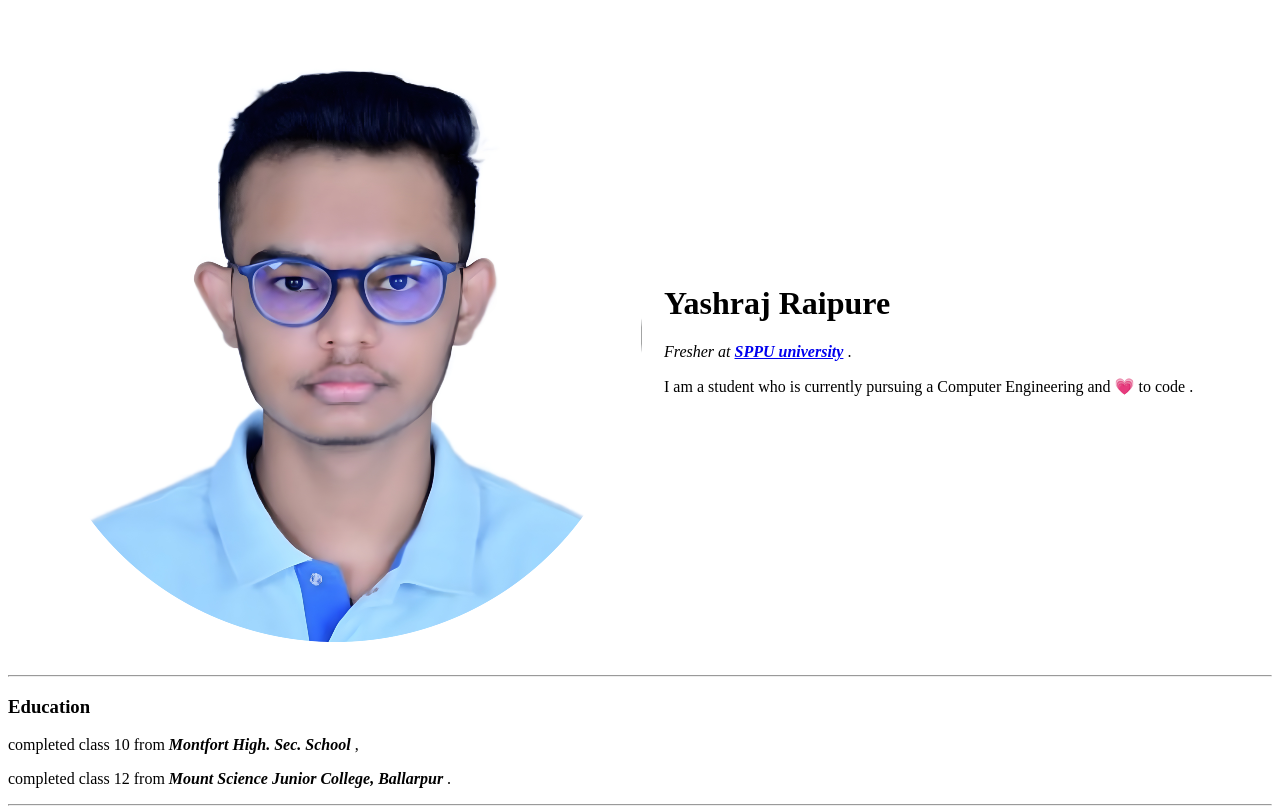
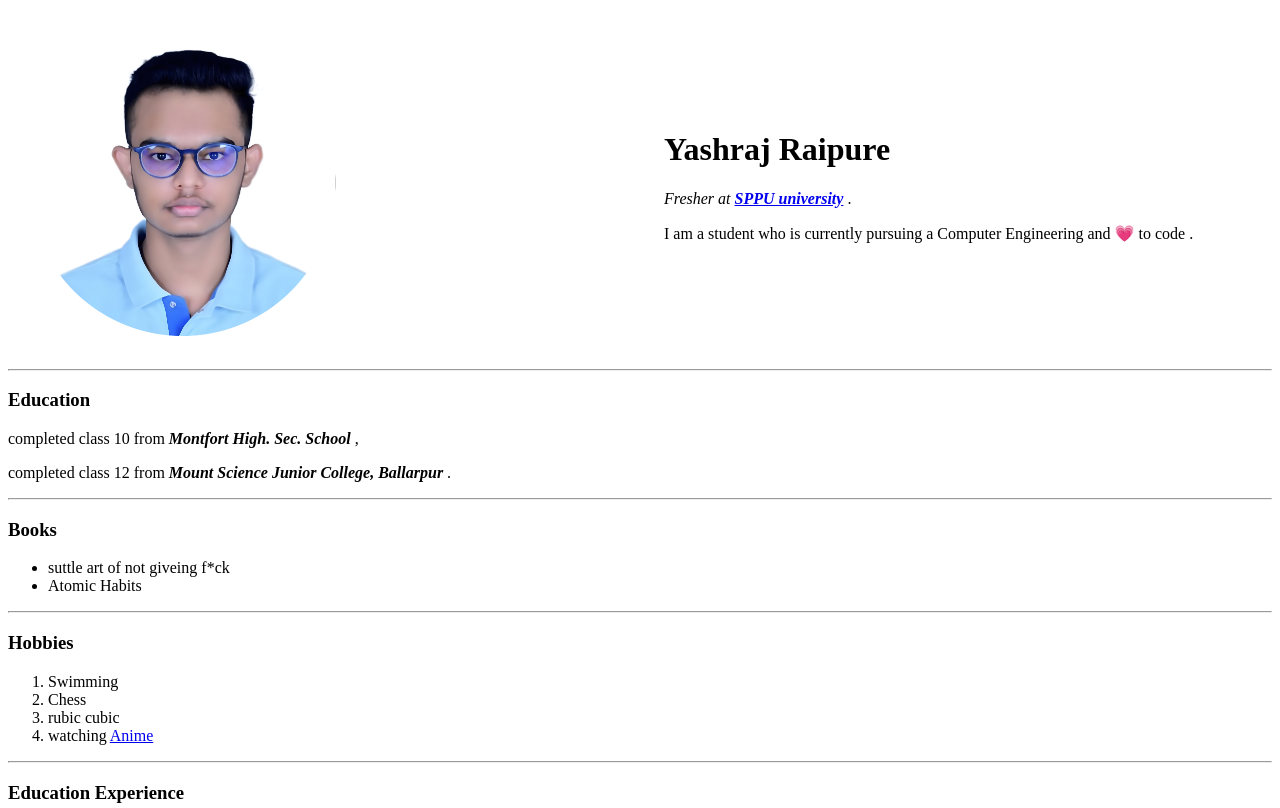
Before and after one commit to Hikki-1/CV, a plain HTML site: page index.html in a window 1280 px wide. Shown: the top 808 px of the page. Drawn offline with Linux system fonts and the light colour scheme.

Commit message:
Update index.html
size of img is reduced by 50 %

```diff
--- a/index.html
+++ b/index.html
@@ -9,8 +9,7 @@
 <body>
     <table cellspacing="20">
         <thead>
-            <td><img src="yashraj.png"
-                alt="image of yashraj"></td>
+            <td><img src="yashraj.png"alt="image of yashraj" width="50%" height="50%"></td>
             <td><h1>Yashraj Raipure</h1>
                 <P> <em> Fresher at <strong> <a href="http://www.unipune.ac.in/">SPPU university</a> </strong> </em> .</P>
                 <p>I am a student who is currently pursuing a Computer Engineering and 💗 to code . </p></td>
```
